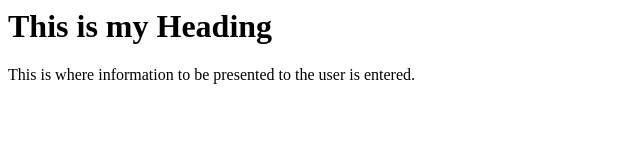
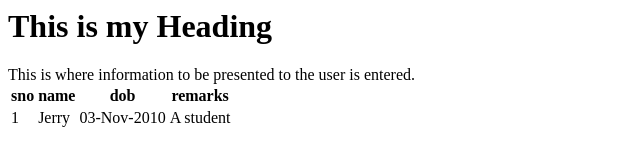
Before and after one commit to Friend4/XYZ, a plain HTML site: page index.html in a window 1280 px wide. Shown: the whole page, without its empty margins (0-640 px from the left). Drawn offline with Linux system fonts and the light colour scheme.

Commit message:
Update index.html

```diff
--- a/index.html
+++ b/index.html
@@ -9,3 +9,20 @@ The title of the webpage
 This is where information to be presented to the user is entered.
 </body>
 </html>
+
+
+<table>
+<tr>
+        	<th>sno</th>
+        	<th>name</th>
+        	<th>dob</th>
+        	<th>remarks</th>
+</tr>
+
+<tr>
+        	<td>1</td>
+        	<td>Jerry</td>
+        	<td>03-Nov-2010</td>
+        	<td>A student</td>
+</tr>
+</table>
```
